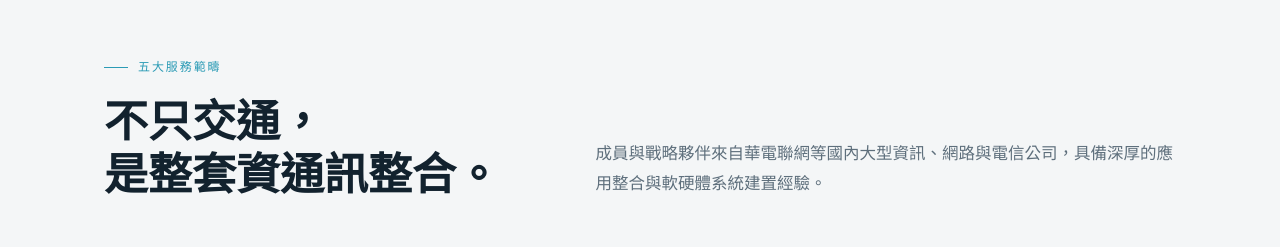
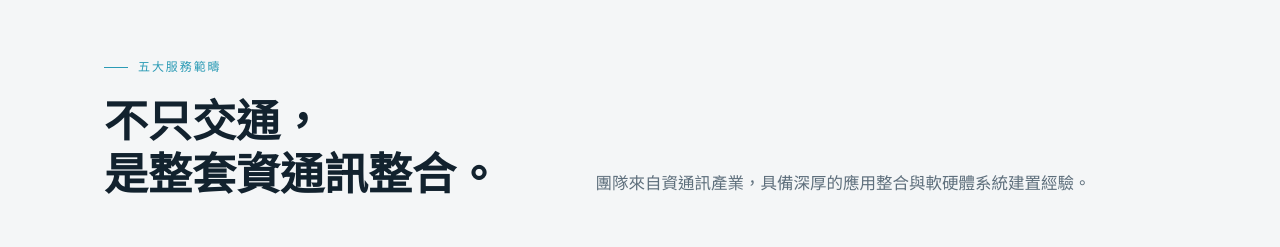
Before and after one commit to shunmin0110/shunmin0110.github.io, a plain HTML site: page index.html in a window 1280 px wide. Shown: the part 2980-3227 px from the top of the page. Drawn offline with Linux system fonts and the light colour scheme; a web font is replaced by a local one.

Commit message:
移除成員來源公司名稱敘述
Co-Authored-By: Claude Fable 5.1 <noreply@anthropic.com>
Claude-Session: https://claude.ai/code/session_01UkcdS3cZT1WHSmWsobs17h

```diff
--- a/index.html
+++ b/index.html
@@ -159,7 +159,7 @@
         <span class="eyebrow">五大服務範疇</span>
         <h2>不只交通，<br>是整套資通訊整合。</h2>
       </div>
-      <p class="intro">成員與戰略夥伴來自華電聯網等國內大型資訊、網路與電信公司，具備深厚的應用整合與軟硬體系統建置經驗。</p>
+      <p class="intro">團隊來自資通訊產業，具備深厚的應用整合與軟硬體系統建置經驗。</p>
     </div>
     <div class="domains reveal">
       <div class="domain"><span class="n">01</span><h3>智慧資通訊科技</h3><p>網路、通訊、機電與系統整合建置。</p></div>
```
Also changed, not shown: about.html (+2 -2 lines), 1 other file.
